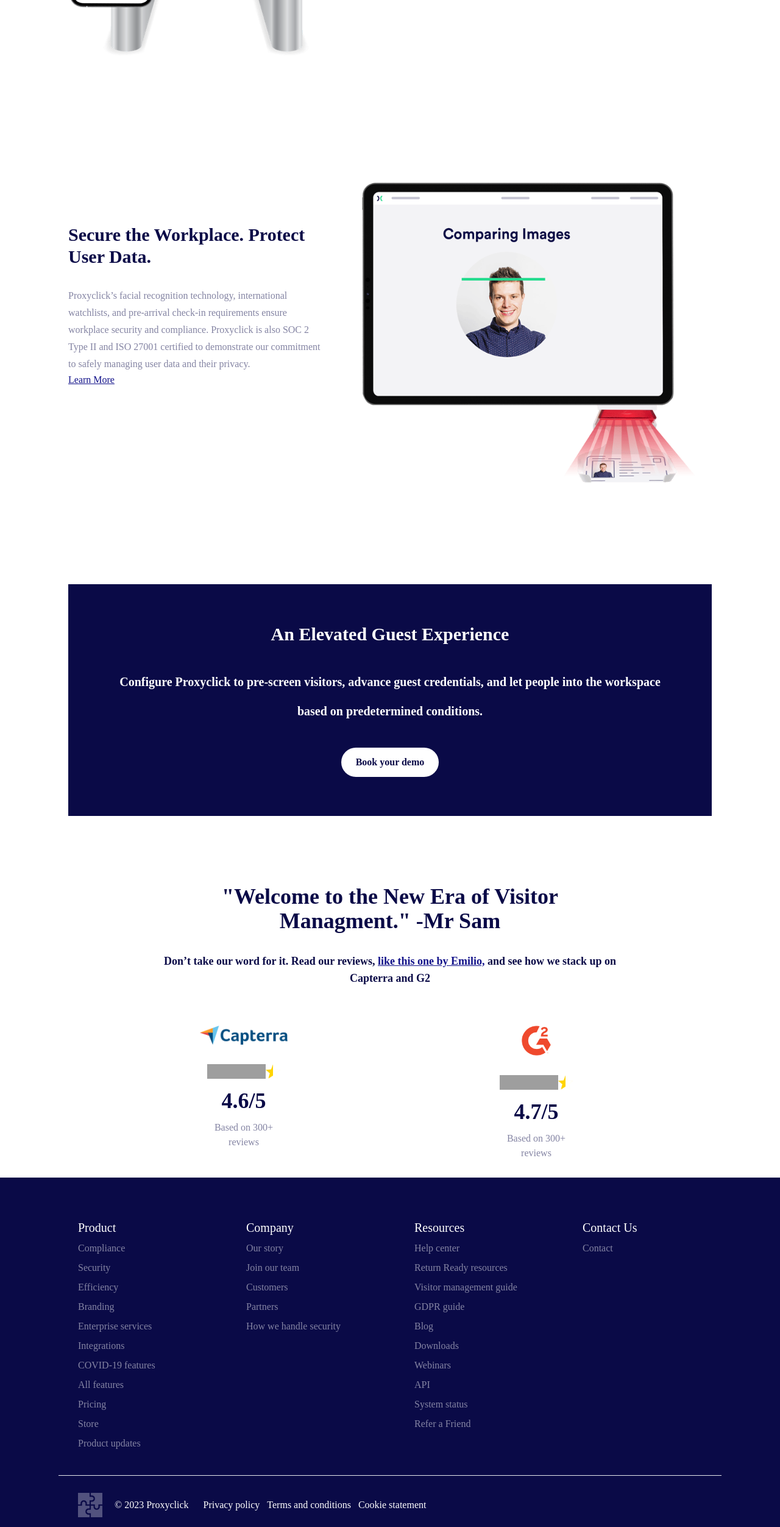
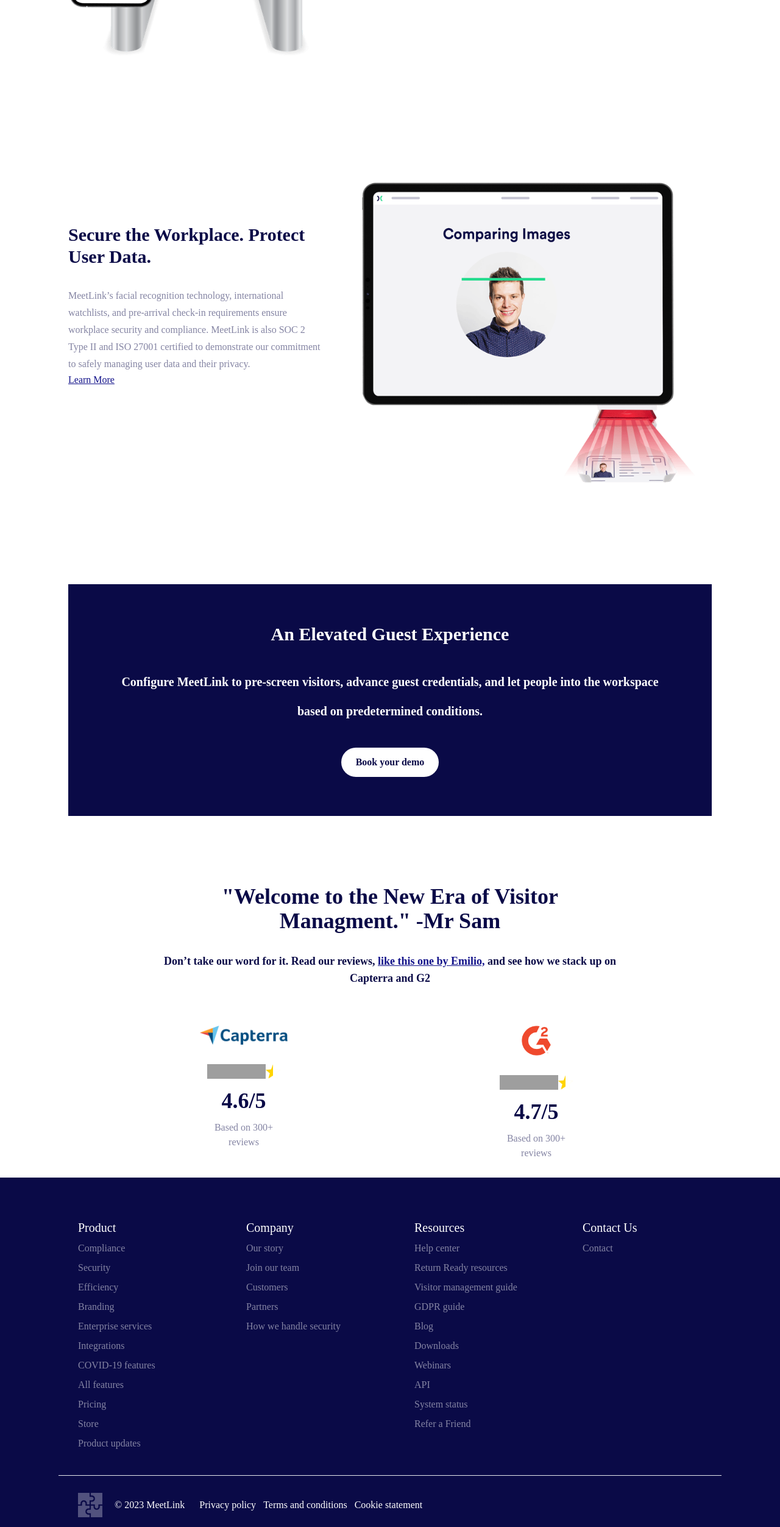
Before and after one commit to mike-programs/meetlink-website, a React (Create React App) app: page / in a window 1280 px wide. Shown: the part 1889-4393 px from the top of the page at 61% size. Built offline with nearby package versions, Linux system fonts and the light colour scheme; grey boxes are pictures that could not be loaded; the HTML template or start-up script is replaced by a standard one.

Commit message:
Fixed: removed irrelevant links in footer

```diff
--- a/src/components/Card.tsx
+++ b/src/components/Card.tsx
@@ -9,7 +9,7 @@
             <div className='mx-4 bg-primaryColor text-white p-16 text-center md:mx-28 md:my-28'>
                 <div className='font-bold'>
                     <p className='text-3xl'>An Elevated Guest Experience</p>
-                    <p className='leading-[3rem] text-xl mt-9'>Configure Proxyclick to pre-screen visitors, advance guest credentials, and let people into the workspace based on predetermined conditions.</p>
+                    <p className='leading-[3rem] text-xl mt-9'>Configure MeetLink to pre-screen visitors, advance guest credentials, and let people into the workspace based on predetermined conditions.</p>
                 </div>
                 <Button classNames='bg-white text-primaryColor w-40 mx-auto p-3 rounded-full mt-9 font-bold' text='Book your demo' />
             </div>
--- a/src/components/Footer.tsx
+++ b/src/components/Footer.tsx
@@ -22,7 +22,7 @@
                         <div className='w-10 my-auto md:my-0 ml-5 md:ml-32 lg:mr-5'>
                             <img src="images/puzzle.png" alt="logo" />
                         </div>
-                        <p className='text-white my-auto mr-6'>© 2023 Proxyclick</p>
+                        <p className='text-white my-auto mr-6'>© 2023 MeetLink</p>
                         <div className='flex text-white gap-3 my-auto flex-col md:flex-row'>
                             <p>Privacy policy</p>
                             <p>Terms and conditions</p>
--- a/src/components/Section.tsx
+++ b/src/components/Section.tsx
@@ -35,7 +35,7 @@
       </div>
 
       <Features style='md:flex md:flex-row-reverse' img='images/homepage.png' title='Integrate Your Access Control System' content='Effortlessly synchronize visitor and employee data with your access control system, enabling seamless integration. Employ the convenience of unique QR codes or Access Codes to grant access precisely when needed. Securities or staffs can stay informed in real-time about the presence of individuals within the premises. Bid farewell to any concerns about unauthorized access. Indeed, as the famous saying goes, "Peter has left the building."' />
-      <Features style='md:flex' img='images/id-scan.png' title='Secure the Workplace. Protect User Data.' content='Proxyclick’s facial recognition technology, international watchlists, and pre-arrival check-in requirements ensure workplace security and compliance. Proxyclick is also SOC 2 Type II and ISO 27001 certified to demonstrate our commitment to safely managing user data and their privacy.' />
+      <Features style='md:flex' img='images/id-scan.png' title='Secure the Workplace. Protect User Data.' content='MeetLink’s facial recognition technology, international watchlists, and pre-arrival check-in requirements ensure workplace security and compliance. MeetLink is also SOC 2 Type II and ISO 27001 certified to demonstrate our commitment to safely managing user data and their privacy.' />
     </>
   )
 }
```
